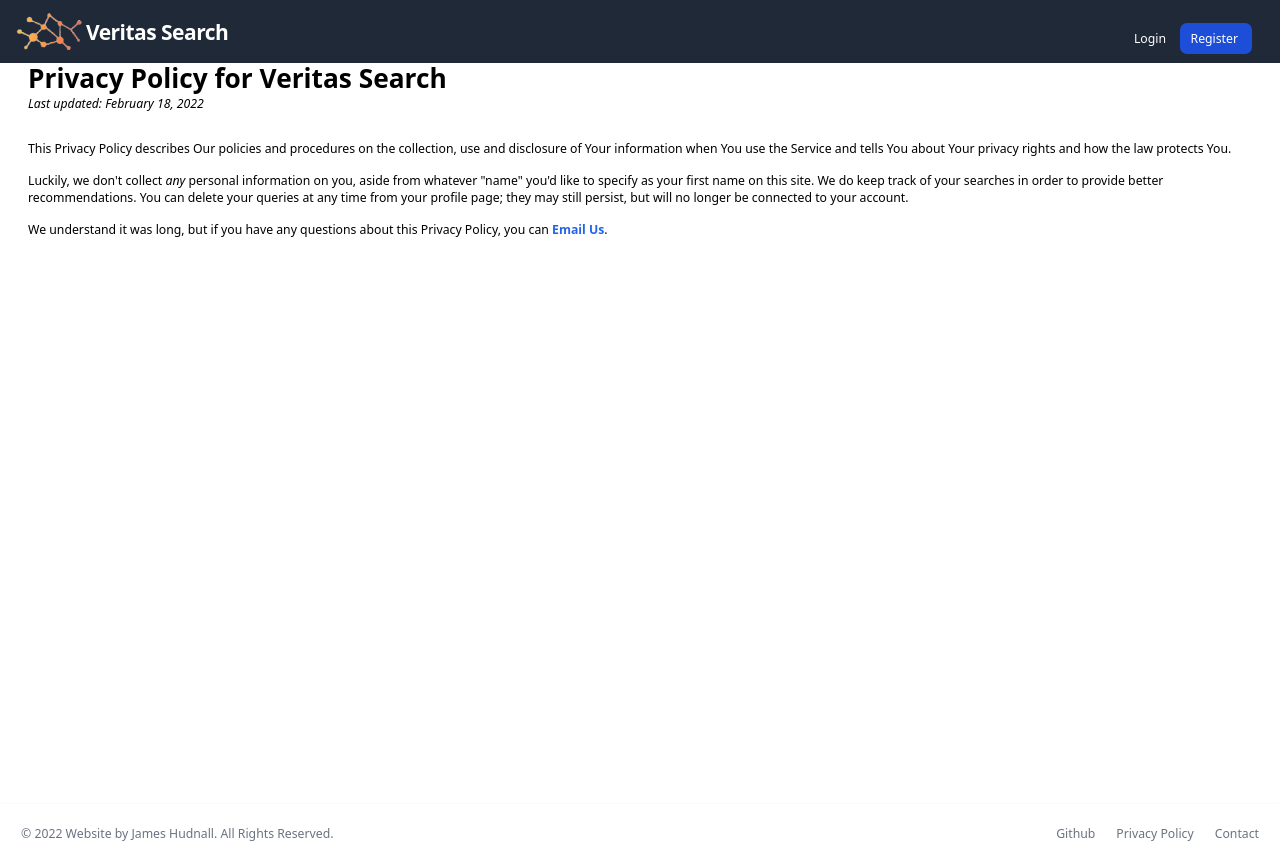
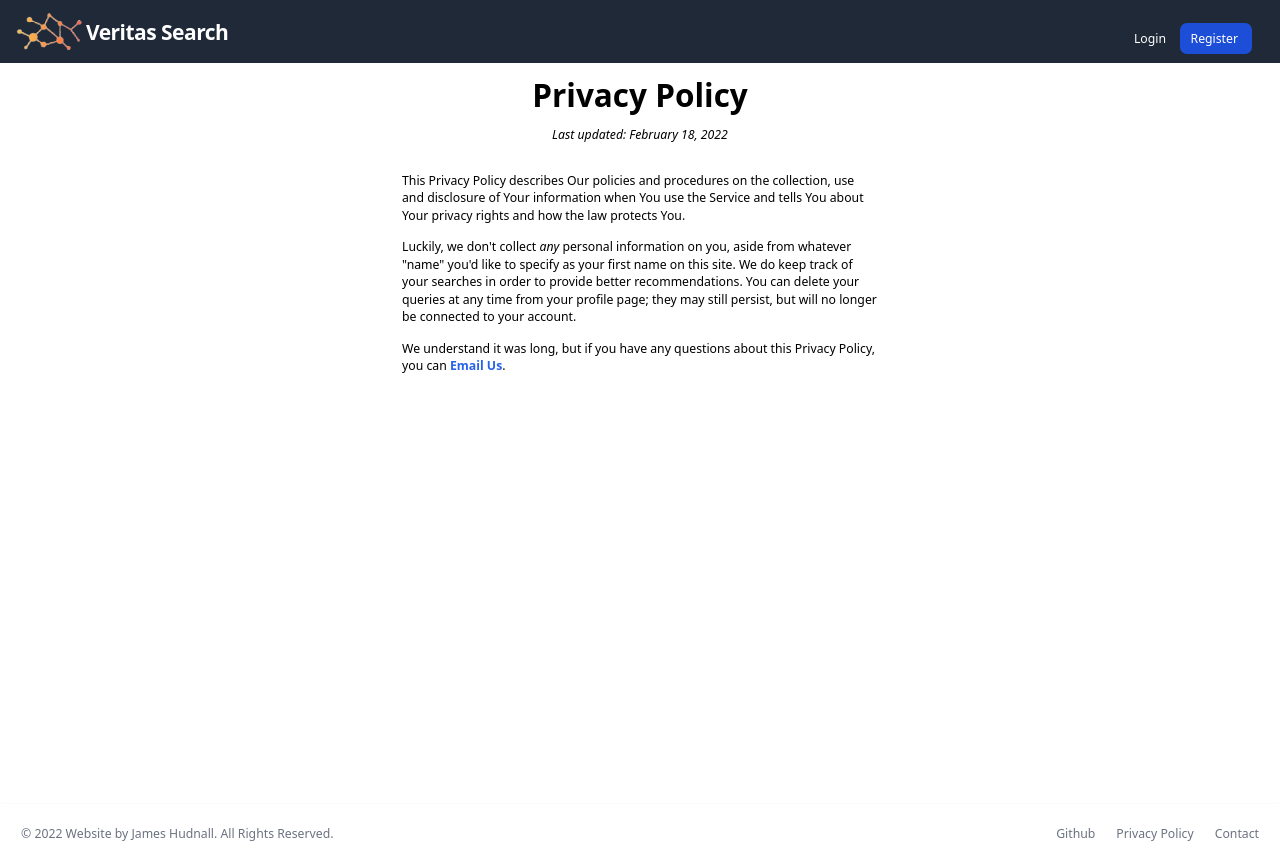
Before and after one commit to jwhudnall/Veritasearch, a Flask app: page /privacy in a window 1280 px wide. Run offline with Flask 2, Linux system fonts and the light colour scheme; parts of the project's set-up code (start-up, migrations or seed data) failed here and were passed over; some libraries are stand-ins or nearby versions.

Commit message:
Add additional styling

```diff
--- a/templates/index.html
+++ b/templates/index.html
@@ -176,7 +176,7 @@ Veritas
 
           <p class="mt-4 text-xl">
             If you have an account, your profile page will show recommendations based on your search history. You can
-            delete past searches, and they're gone forever. You can also delete your account at any time. That would
+            delete past searches, and they're gone forever. You can also delete your account at any time, but that would
             make us sad.
           </p>
 
--- a/templates/privacy.html
+++ b/templates/privacy.html
@@ -5,14 +5,14 @@ Veritas
 {% endblock %}
 
 {% block content %}
-<div class="text-black mx-4 px-4">
-  <div class="">
-    <h1 class="text-3xl font-semibold">Privacy Policy for Veritas Search</h1>
+<div class="max-w-xl text-black mx-auto px-4">
+  <div class="mx-auto text-center">
+    <h1 class="text-3xl font-bold sm:text-4xl py-4">Privacy Policy</h1>
   </div>
 
   <section class="container">
     <div class="">
-      <p class="italic mb-8">Last updated: <time datetime="2022-02-18 20:00">February 18, 2022</time></p>
+      <p class="italic mb-8 text-center">Last updated: <time datetime="2022-02-18 20:00">February 18, 2022</time></p>
 
       <p class="text-sm my-4">This Privacy Policy describes Our policies and procedures on the collection, use and
         disclosure of Your
```
